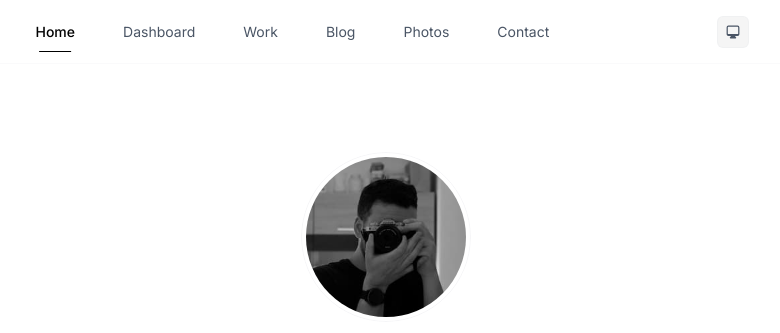
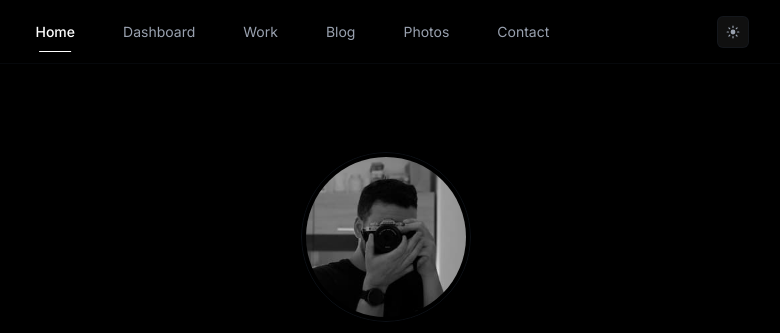
Before and after one commit to rajtslegr/rajtslegr.dev, an Astro site: page / in a window 1280 px wide. Both pictures are taken after a click on the button "Toggle Dark Mode". Shown: the top 333 px of the page, without its empty margins (254-1034 px from the left). Built offline with nearby package versions, Linux system fonts and the light colour scheme; Astro itself is replaced by a stand-in of ours.

Commit message:
🐛 Theme fix

```diff
--- a/src/components/buttons/ThemeButton.tsx
+++ b/src/components/buttons/ThemeButton.tsx
@@ -1,43 +1,31 @@
 import type { MouseEventHandler } from 'react';
 
-import {
-  MoonIcon,
-  SunIcon,
-  ComputerDesktopIcon,
-} from '@heroicons/react/20/solid';
+import { MoonIcon, SunIcon } from '@heroicons/react/20/solid';
 
 import useIsMounted from '@/hooks/useIsMounted';
-import useTheme from '@/hooks/useTheme';
 
 interface ThemeButtonProps {
   handleClick: MouseEventHandler<HTMLButtonElement>;
+  resolvedTheme: 'light' | 'dark';
 }
 
-const ThemeButton = ({ handleClick }: ThemeButtonProps) => {
+const ThemeButton = ({ handleClick, resolvedTheme }: ThemeButtonProps) => {
   const isMounted = useIsMounted();
-  const { themePreference } = useTheme();
-
-  const getIcon = () => {
-    if (themePreference === 'light') return <SunIcon className="size-4" />;
-    if (themePreference === 'dark') return <MoonIcon className="size-4" />;
-    return <ComputerDesktopIcon className="size-4" />;
-  };
-
-  const getAriaLabel = () => {
-    if (themePreference === 'light') return 'Switch to dark mode';
-    if (themePreference === 'dark') return 'Switch to system theme';
-    return 'Switch to light mode';
-  };
 
   return (
     <button
-      aria-label={getAriaLabel()}
+      aria-label="Toggle Dark Mode"
       type="button"
-      className="bg-card-light dark:bg-card flex size-8 items-center justify-center rounded-md border border-gray-200/30 text-gray-600 transition-all duration-200 hover:border-gray-200/50 hover:text-black dark:border-gray-800/30 dark:text-gray-400 dark:hover:border-gray-800/50 dark:hover:text-gray-200"
+      className="bg-card-light dark:bg-card flex size-8 cursor-pointer items-center justify-center rounded-md border border-gray-200/30 text-gray-600 transition-all duration-200 hover:border-gray-200/50 hover:text-black dark:border-gray-800/30 dark:text-gray-400 dark:hover:border-gray-800/50 dark:hover:text-gray-200"
       onClick={handleClick}
     >
       <div className="flex size-full items-center justify-center">
-        {isMounted && getIcon()}
+        {isMounted &&
+          (resolvedTheme === 'light' ? (
+            <MoonIcon className="size-4" />
+          ) : (
+            <SunIcon className="size-4" />
+          ))}
       </div>
     </button>
   );
--- a/src/components/navigation/NavBar.tsx
+++ b/src/components/navigation/NavBar.tsx
@@ -20,7 +20,7 @@ const NavBar = ({
   handleClick,
   pathname,
 }: NavBarProps) => {
-  const { themePreference, setTheme } = useTheme();
+  const { resolvedTheme, setTheme } = useTheme();
   const onTop = useOnTop();
 
   const isBlogPostRoute =
@@ -68,15 +68,10 @@ const NavBar = ({
         </div>
         <div className="flex items-center">
           <ThemeButton
-            handleClick={() => {
-              const nextPreference =
-                themePreference === 'light'
-                  ? 'dark'
-                  : themePreference === 'dark'
-                    ? 'system'
-                    : 'light';
-              setTheme(nextPreference);
-            }}
+            resolvedTheme={resolvedTheme}
+            handleClick={() =>
+              setTheme(resolvedTheme === 'light' ? 'dark' : 'light')
+            }
           />
         </div>
       </div>
--- a/src/hooks/useTheme.ts
+++ b/src/hooks/useTheme.ts
@@ -1,7 +1,6 @@
-import { useState, useEffect } from 'react';
+import { useState, useEffect, useCallback } from 'react';
 
 type Theme = 'light' | 'dark';
-type ThemePreference = 'light' | 'dark' | 'system';
 
 function getSystemTheme(): Theme {
   return window.matchMedia('(prefers-color-scheme: dark)').matches
@@ -17,52 +16,47 @@ function applyTheme(theme: Theme) {
   }
 }
 
+function hasUserPreference(): boolean {
+  return localStorage.getItem('theme') !== null;
+}
+
 export function useTheme() {
   const [resolvedTheme, setResolvedTheme] = useState<Theme>('light');
-  const [themePreference, setThemePreference] =
-    useState<ThemePreference>('system');
   const [mounted, setMounted] = useState(false);
 
   useEffect(() => {
     setMounted(true);
-    const savedPreference =
-      (localStorage.getItem('theme-preference') as ThemePreference) || 'system';
-    setThemePreference(savedPreference);
-
-    const currentTheme =
-      savedPreference === 'system' ? getSystemTheme() : savedPreference;
-    setResolvedTheme(currentTheme);
-    applyTheme(currentTheme);
+    const saved = localStorage.getItem('theme') as Theme | null;
+    const theme = saved ?? getSystemTheme();
+    setResolvedTheme(theme);
+    applyTheme(theme);
   }, []);
 
+  // Follow system changes only when user has no explicit preference
   useEffect(() => {
-    if (!mounted || themePreference !== 'system') return;
+    if (!mounted) return;
 
     const mediaQuery = window.matchMedia('(prefers-color-scheme: dark)');
 
-    const handleSystemThemeChange = (e: MediaQueryListEvent) => {
-      const newTheme = e.matches ? 'dark' : 'light';
-      setResolvedTheme(newTheme);
-      applyTheme(newTheme);
+    const handleChange = (e: MediaQueryListEvent) => {
+      if (hasUserPreference()) return;
+      const theme = e.matches ? 'dark' : 'light';
+      setResolvedTheme(theme);
+      applyTheme(theme);
     };
 
-    mediaQuery.addEventListener('change', handleSystemThemeChange);
-    return () =>
-      mediaQuery.removeEventListener('change', handleSystemThemeChange);
-  }, [mounted, themePreference]);
+    mediaQuery.addEventListener('change', handleChange);
+    return () => mediaQuery.removeEventListener('change', handleChange);
+  }, [mounted]);
 
-  const setTheme = (preference: ThemePreference) => {
-    setThemePreference(preference);
-    localStorage.setItem('theme-preference', preference);
-
-    const newTheme = preference === 'system' ? getSystemTheme() : preference;
-    setResolvedTheme(newTheme);
-    applyTheme(newTheme);
-  };
+  const setTheme = useCallback((theme: Theme) => {
+    setResolvedTheme(theme);
+    localStorage.setItem('theme', theme);
+    applyTheme(theme);
+  }, []);
 
   return {
     resolvedTheme: mounted ? resolvedTheme : 'light',
-    themePreference: mounted ? themePreference : 'system',
     setTheme,
   };
 }
--- a/src/layouts/Layout.astro
+++ b/src/layouts/Layout.astro
@@ -91,13 +91,11 @@ const canonicalURL = new URL(Astro.url.pathname, Astro.site);
     <!-- Theme -->
     <script is:inline>
       function applyTheme() {
-        const preference = (typeof localStorage !== 'undefined' && localStorage.getItem('theme-preference')) || 'system';
         let theme = 'light';
-
-        if (preference === 'system') {
-          theme = window.matchMedia('(prefers-color-scheme: dark)').matches ? 'dark' : 'light';
-        } else {
-          theme = preference;
+        if (typeof localStorage !== 'undefined' && localStorage.getItem('theme')) {
+          theme = localStorage.getItem('theme');
+        } else if (window.matchMedia('(prefers-color-scheme: dark)').matches) {
+          theme = 'dark';
         }
 
         if (theme === 'dark') {
--- a/src/styles/globals.css
+++ b/src/styles/globals.css
@@ -5,10 +5,10 @@
 @custom-variant dark (&:where(.dark, .dark *));
 
 @theme {
-  --font-sans: 'Inter', ui-sans-serif, system-ui, -apple-system,
-    BlinkMacSystemFont, 'Segoe UI', Roboto, 'Helvetica Neue', Arial,
-    'Noto Sans', sans-serif, 'Apple Color Emoji', 'Segoe UI Emoji',
-    'Segoe UI Symbol', 'Noto Color Emoji';
+  --font-sans:
+    'Inter', ui-sans-serif, system-ui, -apple-system, BlinkMacSystemFont,
+    'Segoe UI', Roboto, 'Helvetica Neue', Arial, 'Noto Sans', sans-serif,
+    'Apple Color Emoji', 'Segoe UI Emoji', 'Segoe UI Symbol', 'Noto Color Emoji';
 
   --color-accent-light: #666666;
   --color-accent: #444444;
@@ -25,7 +25,7 @@
 }
 
 @utility card-hover {
-  @apply border border-gray-200/20 transition-all duration-200 hover:border-gray-200/40 hover:bg-gray-200 dark:border-gray-800/20 dark:hover:border-gray-800/40 dark:hover:bg-dark;
+  @apply dark:hover:bg-dark border border-gray-200/20 transition-all duration-200 hover:border-gray-200/40 hover:bg-gray-200 dark:border-gray-800/20 dark:hover:border-gray-800/40;
 }
 
 /* Code block container */
@@ -63,7 +63,7 @@ pre > *,
 
 /* Code element inside pre */
 pre > code {
-  @apply grid w-full break-words border-0 bg-transparent;
+  @apply grid w-full border-0 bg-transparent break-words;
   counter-reset: line;
   box-decoration-break: clone;
   font-size: 0.9rem;
@@ -106,7 +106,7 @@ span[data-line] {
 
 /* Code title */
 [data-rehype-pretty-code-title] {
-  @apply rounded-t-lg border border-b-0 border-gray-200 bg-gray-100 px-4 py-2 font-mono text-sm font-semibold text-gray-800 dark:border-gray-800 dark:bg-card dark:text-gray-200;
+  @apply dark:bg-card rounded-t-lg border border-b-0 border-gray-200 bg-gray-100 px-4 py-2 font-mono text-sm font-semibold text-gray-800 dark:border-gray-800 dark:text-gray-200;
 }
 
 /* Fragment container */
```
